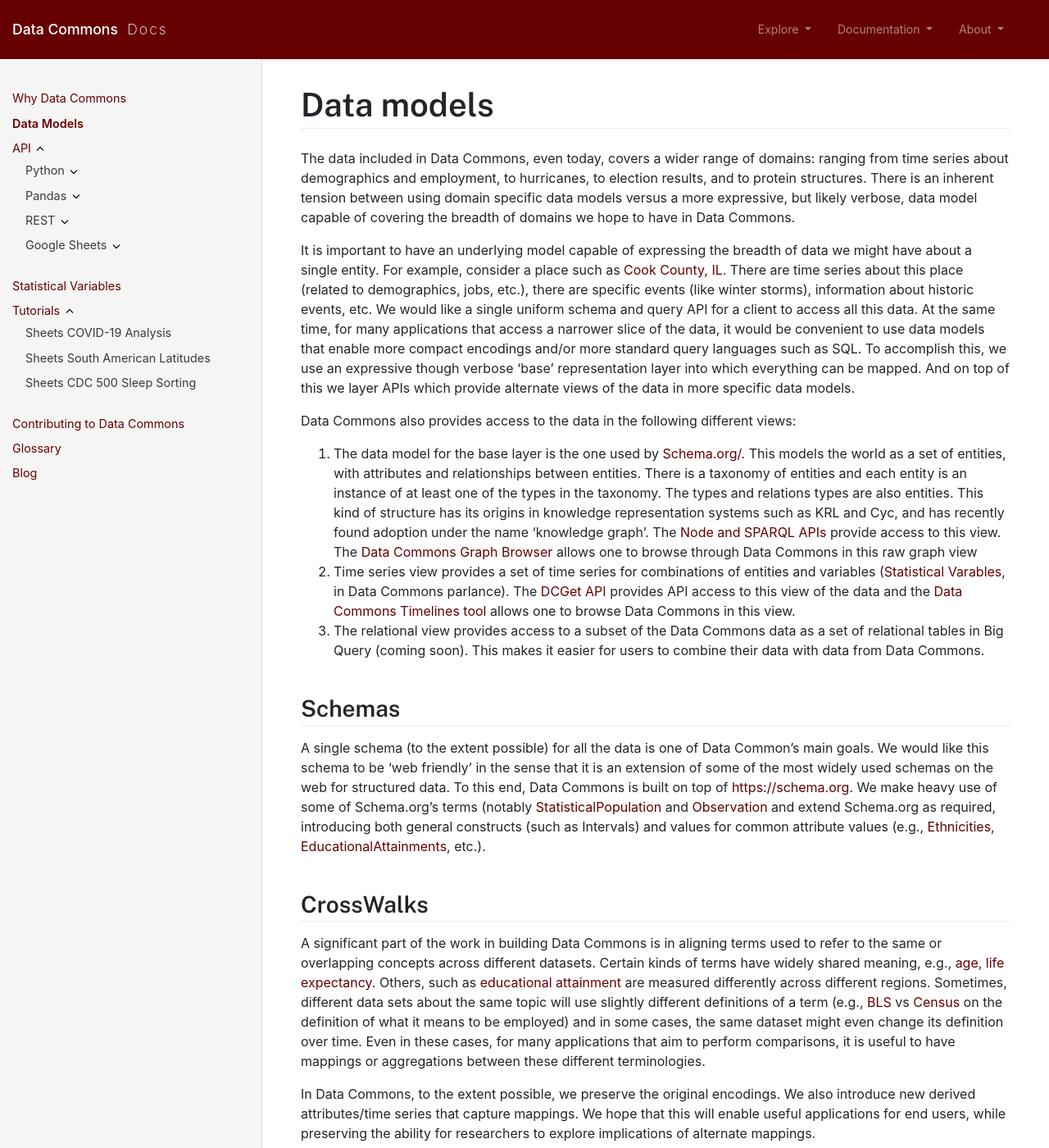
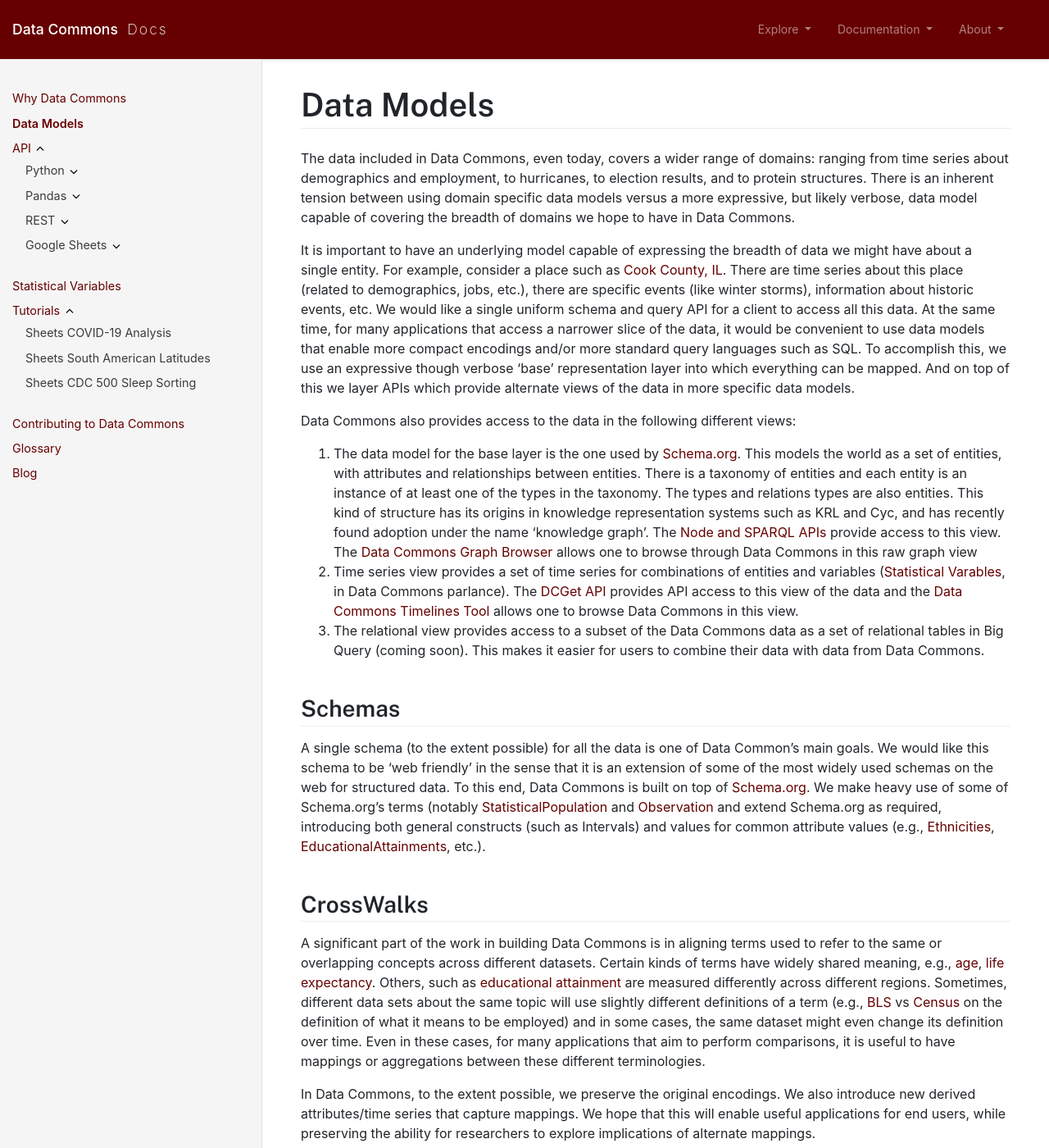
Before and after one commit to datacommonsorg/docsite, a Jekyll site: the page built from data_model.md, in a window 1280 px wide and 1400 px high. Shown: the whole window at 82% size. Built offline with Jekyll 4.4.1, drawn with Linux system fonts in a browser that asks for light colours; comment, search, counter and statistics services are not loaded; some of the changed lines change nothing that is shown.

Commit message:
Fix a broken link, update wordings and line wrap (#157)

```diff
--- a/data_model.md
+++ b/data_model.md
@@ -4,21 +4,24 @@
 nav_order: 2
 ---
 
+# Data Models
 
-# Data models
 The data included in Data Commons, even today, covers a wider range of domains: ranging from time series about demographics and employment, to hurricanes, to election results, and to protein structures. There is an inherent tension between using domain specific data models versus a more expressive, but likely verbose, data model capable of covering the breadth of domains we hope to have in Data Commons.
 
-It is important to have an underlying model capable of expressing the breadth of data we might have about a single entity. For example, consider a place such as [Cook County, IL](http://datacommons.org/place/geoId/17031). There are time series about this place (related to demographics, jobs, etc.), there are specific events (like winter storms), information about historic events, etc. We would like a single uniform schema and query API for a client to access all this data. At the same time, for many applications that access a narrower slice of the data, it would be convenient to use data models that enable more compact encodings and/or more standard query languages such as SQL. To accomplish this, we use an expressive though verbose 'base' representation layer into which everything can be mapped. And on top of this we layer APIs which provide alternate views of the data in more specific data models.
+It is important to have an underlying model capable of expressing the breadth of data we might have about a single entity. For example, consider a place such as [Cook County, IL](https://datacommons.org/place/geoId/17031). There are time series about this place (related to demographics, jobs, etc.), there are specific events (like winter storms), information about historic events, etc. We would like a single uniform schema and query API for a client to access all this data. At the same time, for many applications that access a narrower slice of the data, it would be convenient to use data models that enable more compact encodings and/or more standard query languages such as SQL. To accomplish this, we use an expressive though verbose 'base' representation layer into which everything can be mapped. And on top of this we layer APIs which provide alternate views of the data in more specific data models.
 
 Data Commons also provides access to the data in the following different views:
-1. The data model for the base layer is the one used by [Schema.org/](https://schema.org). This models the world as a set of entities, with attributes and relationships between entities. There is a taxonomy of entities and each entity is an instance of at least one of the types in the taxonomy. The types and relations types are also entities. This kind of structure has its origins in knowledge representation systems such as KRL and Cyc, and has recently found adoption under the name 'knowledge graph'. The [Node and SPARQL APIs](/api) provide access to this view. The [Data Commons Graph Browser](https://datacommons.org/browser) allows one to browse through Data Commons in this raw graph view
-1. Time series view provides a set of time series for combinations of entities and variables ([Statistical Varables](https://datacommons.org/browser/StatisticalVariable), in Data Commons parlance). The [DCGet API](/api/sheets/get_variable.html) provides API access to this view of the data and the [Data Commons Timelines tool](https://datacommons.org/tools/timelines) allows one to browse Data Commons in this view.
+
+1. The data model for the base layer is the one used by [Schema.org](https://schema.org). This models the world as a set of entities, with attributes and relationships between entities. There is a taxonomy of entities and each entity is an instance of at least one of the types in the taxonomy. The types and relations types are also entities. This kind of structure has its origins in knowledge representation systems such as KRL and Cyc, and has recently found adoption under the name 'knowledge graph'. The [Node and SPARQL APIs](/api) provide access to this view. The [Data Commons Graph Browser](https://datacommons.org/browser) allows one to browse through Data Commons in this raw graph view
+1. Time series view provides a set of time series for combinations of entities and variables ([Statistical Varables](https://datacommons.org/browser/StatisticalVariable), in Data Commons parlance). The [DCGet API](/api/sheets/get_variable.html) provides API access to this view of the data and the [Data Commons Timelines Tool](https://datacommons.org/tools/timelines) allows one to browse Data Commons in this view.
 1. The relational view provides access to a subset of the Data Commons data as a set of relational tables in Big Query (coming soon). This makes it easier for users to combine their data with data from Data Commons.
 
 ## Schemas
-A single schema (to the extent possible) for all the data is one of Data Common’s main goals. We would like this schema to be 'web friendly' in the sense that it is an extension of some of the most widely used schemas on the web for structured data. To this end, Data Commons is built on top of [https://schema.org](Schema.org). We make heavy use of some of Schema.org's terms (notably [StatisticalPopulation](https://schema.org/StatisticalPopulation) and [Observation](https://schema.org/Observation) and extend Schema.org as required, introducing both general constructs (such as Intervals) and values for common attribute values (e.g., [Ethnicities](http://browser.datacommons.org/browser/race), [EducationalAttainments](http://browser.datacommons.org/browser/educationalAttainment), etc.).
+
+A single schema (to the extent possible) for all the data is one of Data Common’s main goals. We would like this schema to be 'web friendly' in the sense that it is an extension of some of the most widely used schemas on the web for structured data. To this end, Data Commons is built on top of [Schema.org](https://schema.org). We make heavy use of some of Schema.org's terms (notably [StatisticalPopulation](https://schema.org/StatisticalPopulation) and [Observation](https://schema.org/Observation) and extend Schema.org as required, introducing both general constructs (such as Intervals) and values for common attribute values (e.g., [Ethnicities](https://browser.datacommons.org/browser/race), [EducationalAttainments](https://browser.datacommons.org/browser/educationalAttainment), etc.).
 
 ## CrossWalks
-A significant part of the work in building Data Commons is in aligning terms used to refer to the same or overlapping concepts across different datasets. Certain kinds of terms have widely shared meaning, e.g., [age](http://browser.datacommons.org/browser/age), [life expectancy](http://browser.datacommons.org/browser/lifeExpectancy). Others, such as [educational attainment](http://browser.datacommons.org/browser/educationalAttainment) are measured differently across different regions. Sometimes, different data sets about the same topic will use slightly different definitions of a term (e.g., [BLS](https://www.bls.gov/bls/employment.htm) vs [Census](https://www.census.gov/topics/employment.html) on the definition of what it means to be employed) and in some cases, the same dataset might even change its definition over time. Even in these cases, for many applications that aim to perform comparisons, it is useful to have mappings or aggregations between these different terminologies.
+
+A significant part of the work in building Data Commons is in aligning terms used to refer to the same or overlapping concepts across different datasets. Certain kinds of terms have widely shared meaning, e.g., [age](https://browser.datacommons.org/browser/age), [life expectancy](https://browser.datacommons.org/browser/lifeExpectancy). Others, such as [educational attainment](https://browser.datacommons.org/browser/educationalAttainment) are measured differently across different regions. Sometimes, different data sets about the same topic will use slightly different definitions of a term (e.g., [BLS](https://www.bls.gov/bls/employment.htm) vs [Census](https://www.census.gov/topics/employment.html) on the definition of what it means to be employed) and in some cases, the same dataset might even change its definition over time. Even in these cases, for many applications that aim to perform comparisons, it is useful to have mappings or aggregations between these different terminologies.
 
 In Data Commons, to the extent possible, we preserve the original encodings. We also introduce new derived attributes/time series that capture mappings. We hope that this will enable useful applications for end users, while preserving the ability for researchers to explore implications of alternate mappings.
```
